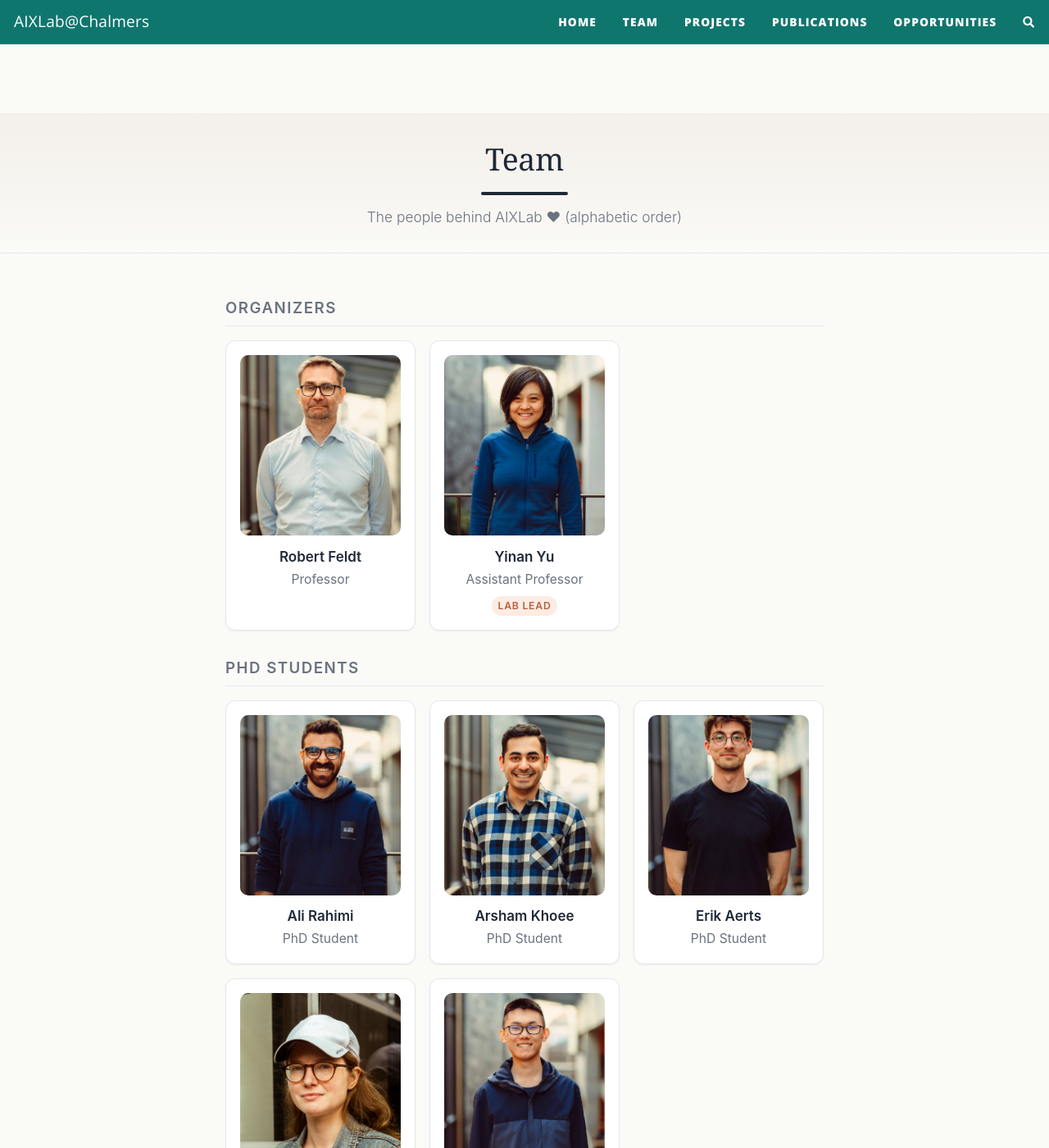
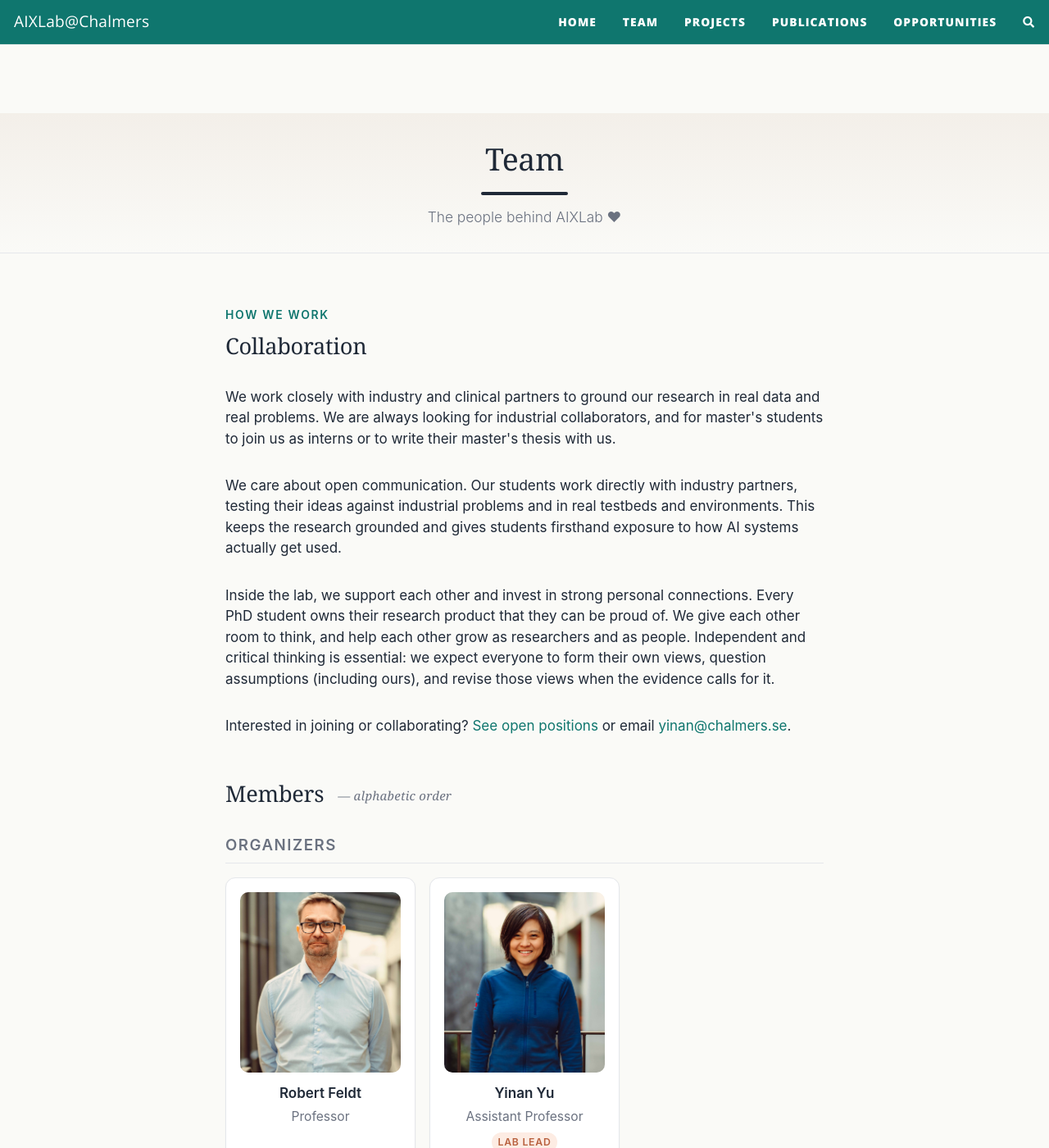
Before and after one commit to usableai/usableai.github.io, a Jekyll site: the page built from team.md, in a window 1280 px wide and 1400 px high. Shown: the whole window at 82% size. Built offline with Jekyll 4.4.1, drawn with Linux system fonts in a browser that asks for light colours; nearby versions of some CDN libraries; comment, search, counter and statistics services are not loaded.

Commit message:
Minor updates

```diff
--- a/_data/publications.yml
+++ b/_data/publications.yml
@@ -24,6 +24,7 @@
   tags: ["Computer Vision", "ML/DL"]
   domain: ["Building", "Sustainability"]
   group_authors: ["Josie Harrison", "Yinan Yu"]
+  url: "https://www.sciencedirect.com/science/article/pii/S0957417426012893"
 
 # --- Conferences ---
 - year: 2026
--- a/team.md
+++ b/team.md
@@ -1,8 +1,40 @@
 ---
 layout: page
 title: Team
-subtitle: "The people behind AIXLab ♥ (alphabetic order)"
+subtitle: "The people behind AIXLab ♥"
 ---
+
+<div class="aix-section-label">How we work</div>
+<h2 class="aix-section-title">Collaboration</h2>
+
+<p>
+  We work closely with industry and clinical partners to ground our research in real
+  data and real problems. We are always looking for industrial collaborators, and for
+  master's students to join us as interns or to write their master's thesis with us.
+</p>
+
+<p>
+  We care about open communication. Our students work directly with industry partners,
+  testing their ideas against industrial problems and in real testbeds and environments.
+  This keeps the research grounded and gives students firsthand exposure to how AI
+  systems actually get used.
+</p>
+
+<p>
+  Inside the lab, we support each other and invest in strong personal connections.
+  Every PhD student owns their research product that they can be proud of. We give each other room to think, and help
+  each other grow as researchers and as people. Independent and critical thinking is
+  essential: we expect everyone to form their own views, question assumptions
+  (including ours), and revise those views when the evidence calls for it.
+</p>
+
+<p>
+  Interested in joining or collaborating?
+  <a href="/opportunities">See open positions</a>
+  or email <a href="mailto:yinan@chalmers.se">yinan@chalmers.se</a>.
+</p>
+
+<h2 class="aix-section-title" style="margin-top:3rem">Members <em style="font-weight:400; font-size:.55em; color:var(--text-muted); margin-left:.6rem; letter-spacing:.02em; vertical-align:middle">— alphabetic order</em></h2>
 
 {% assign order = "organizer,phd,postdoc,collaborator,alumni" | split: "," %}
 {% assign titles = "Organizers,PhD Students,Postdocs,Collaborators,Alumni" | split: "," %}
```
Also changed, not shown: index.md (+0 -30 lines), publications.md (+3 -3 lines).
